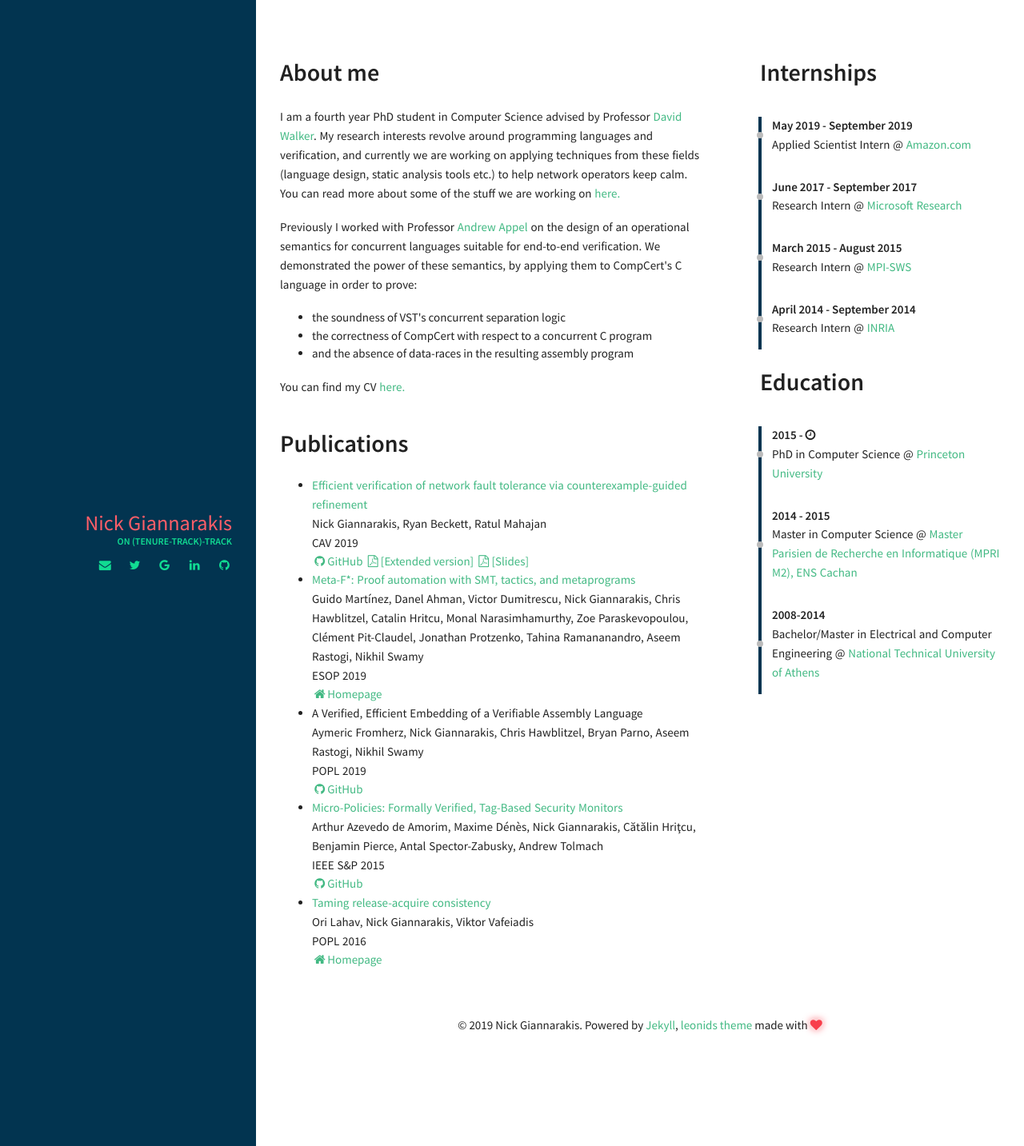
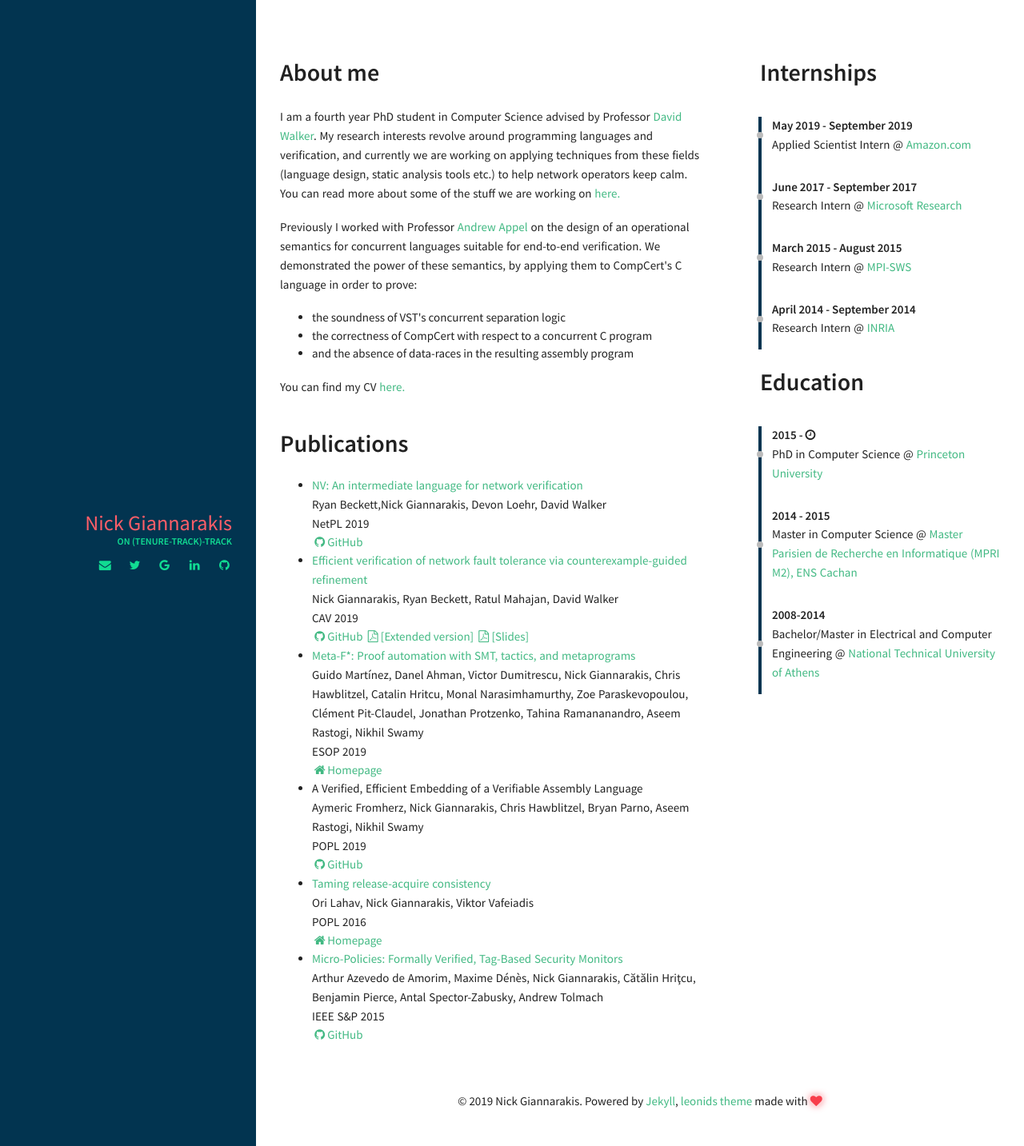
Before and after one commit to nickgian/nickgian.github.io, a Jekyll site: the page built from index.html, in a window 1280 px wide. Shown: the whole page at 80% size. Built offline with Jekyll 4.4.1, drawn with Linux system fonts in a browser that asks for light colours.

Commit message:
netpl, font

```diff
--- a/_data/index/projects.yml
+++ b/_data/index/projects.yml
@@ -1,6 +1,11 @@
+- name: "NV: An intermediate language for network verification"
+  authors: "Ryan Beckett,Nick Giannarakis, Devon Loehr, David Walker"
+  descr: "NetPL 2019"
+  link: "https://www.cs.princeton.edu/~dpw/papers/nv-netpl2019.pdf"
+  github: "http://github.com/princedpw/nv"
 - name: "Efficient verification of network fault tolerance via
   counterexample-guided refinement"
-  authors: "Nick Giannarakis, Ryan Beckett, Ratul Mahajan"
+  authors: "Nick Giannarakis, Ryan Beckett, Ratul Mahajan, David Walker"
   descr: "CAV 2019"
   link: "http://nickgian.github.io/cav2019.pdf"
   github: "http://github.com/princedpw/nv"
@@ -15,13 +20,13 @@
   authors: "Aymeric Fromherz, Nick Giannarakis, Chris Hawblitzel, Bryan Parno, Aseem Rastogi, Nikhil Swamy"
   descr: "POPL 2019"
   github: "http://github.com/project-everest/vale"
+- name: "Taming release-acquire consistency"
+  authors: "Ori Lahav, Nick Giannarakis, Viktor Vafeiadis"
+  link: "http://plv.mpi-sws.org/sra/paper.pdf"
+  descr: "POPL 2016"
+  website: "http://plv.mpi-sws.org/sra/"
 - name: "Micro-Policies: Formally Verified, Tag-Based Security Monitors"
   authors: "Arthur Azevedo de Amorim, Maxime Dénès, Nick Giannarakis, Cătălin Hriţcu, Benjamin Pierce, Antal Spector-Zabusky, Andrew Tolmach "
   link: "http://prosecco.gforge.inria.fr/personal/hritcu/publications/micro-policies.pdf"
   descr: "IEEE S&P 2015"
   github: "http://github.com/micro-policies"
-- name: "Taming release-acquire consistency"
-  authors: "Ori Lahav, Nick Giannarakis, Viktor Vafeiadis"
-  link: "http://plv.mpi-sws.org/sra/paper.pdf"
-  descr: "POPL 2016"
-  website: "http://plv.mpi-sws.org/sra/"
```
Also changed, not shown: 1 other file.
